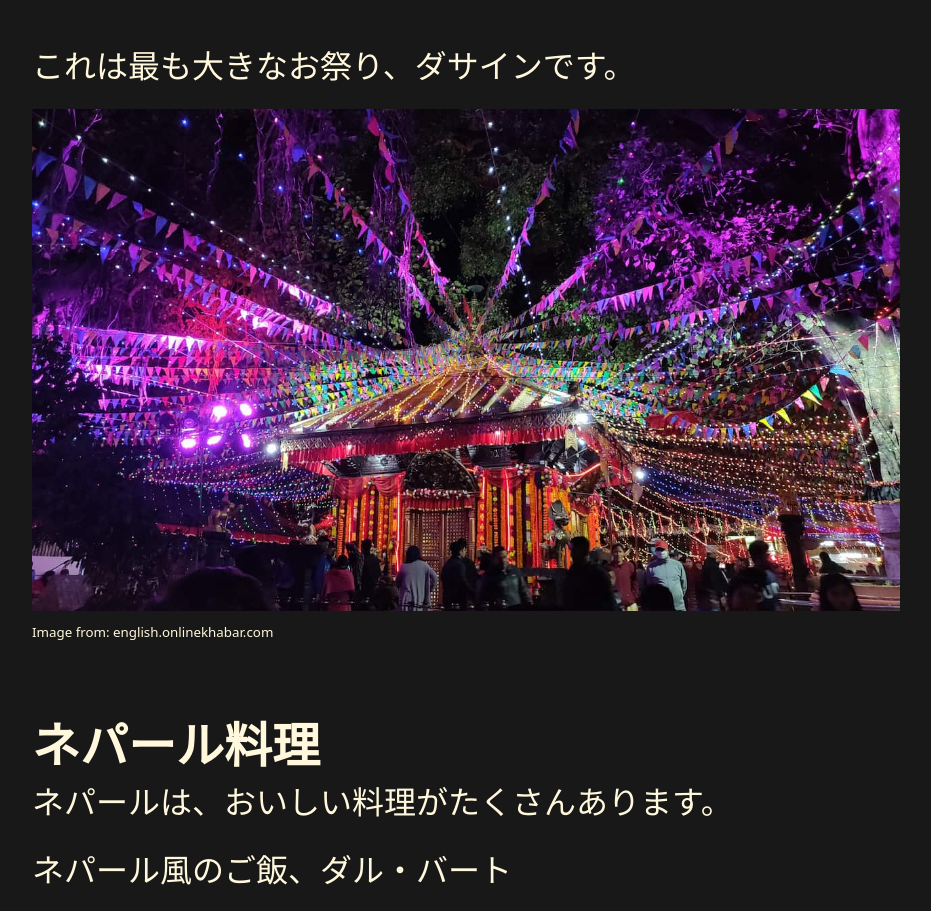
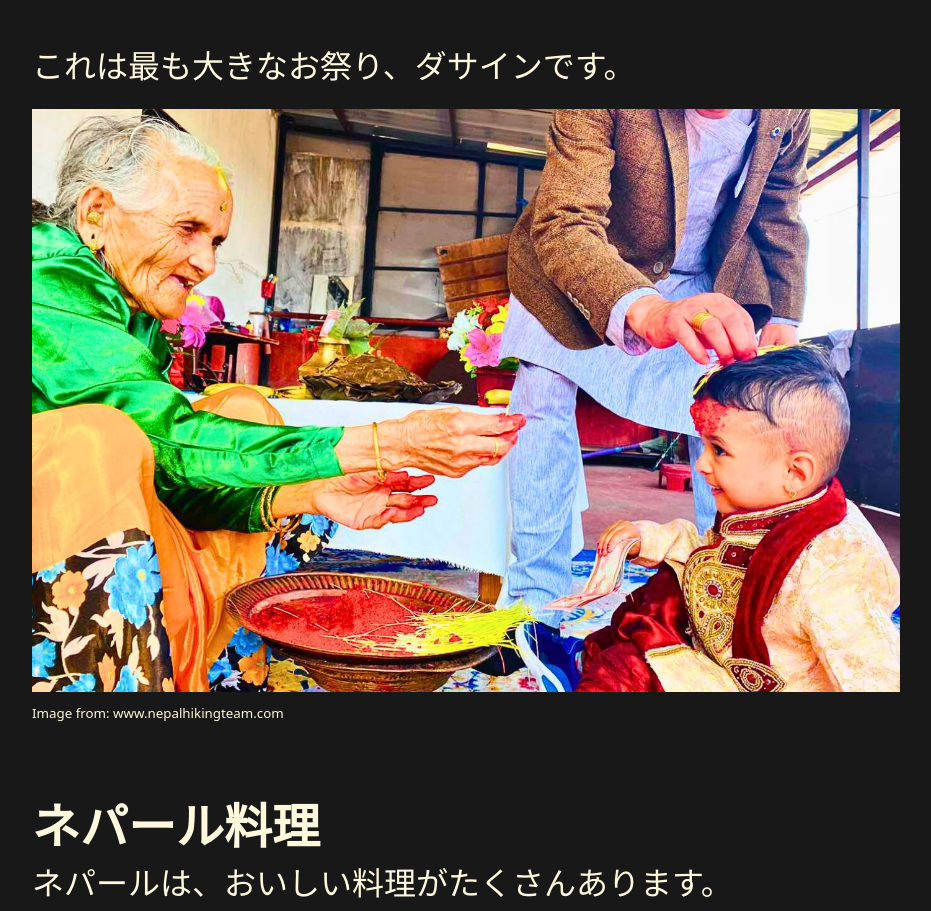
Before and after one commit to sIIIckOK/blogs, a plain HTML site: page nepal_happyo.html in a window 1280 px wide. Shown: the part 4214-5125 px from the top of the page, without its empty margins (174-1105 px from the left). Drawn offline with Linux system fonts and the light colour scheme.

Commit message:
1/27 slides

```diff
--- a/nepal_happyo.html
+++ b/nepal_happyo.html
@@ -78,7 +78,7 @@
 <br>
 <p>これは最も大きなお祭り、ダサインです。</p>
 <br>
-<img src=nepal_tihar.jpg></img><br><sub>Image from: english.onlinekhabar.com</sub>
+<img src=nepal_dashain.jpg></img><br><sub>Image from: www.nepalhikingteam.com</sub>
 <br>
 <br>
 <br>
@@ -103,6 +103,9 @@
 <p>焼けた肉、セクワ</p>
 <br>
 <img src=nepal_sekuwa.jpg></img><br><sub>Image from: english.onlinekhabar.com</sub>
+<br>
+<br>
+<br>
 <br>
 <p>暖かい麵、テゥクパ</p>
 <br>
```
Also changed, not shown: nepal_dashain.jpg (added).
